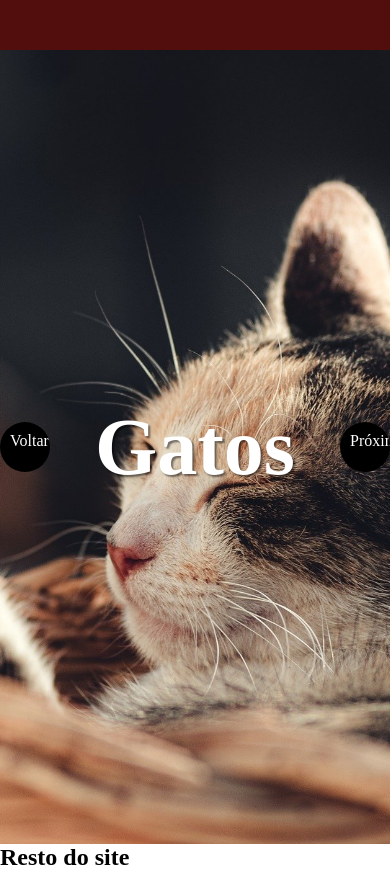
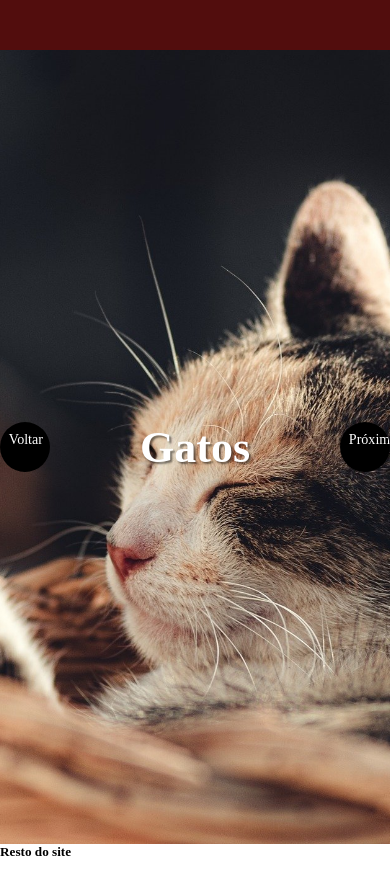
Before and after one commit to AndreFelsemburgh/Slider, a plain HTML site: page index.html in a window 390 px wide. Shown: the top 871 px of the page. Drawn offline with Linux system fonts and the light colour scheme.

Commit message:
testando media queries

```diff
--- a/css/style.css
+++ b/css/style.css
@@ -2,6 +2,10 @@
     margin: 0;
     padding: 0;
     box-sizing: border-box;
+}
+
+html {
+    font-size: 62,5%;
 }
 
 header {
@@ -41,10 +45,10 @@ header {
     width: 50px;
     height: 50px;
     overflow: hidden;
-    font-size: 16px;
+    font-size: 1.6rem;
     cursor: pointer;
     text-align: center;
-    padding: 10px;
+    padding: 1rem;
 }
 
 .slider--width {
@@ -80,3 +84,12 @@ header {
 .img3 {
     background-image: url('../imagens/cavalo.jpg');
 }
+
+
+
+
+@media screen and (max-width: 768px) {
+    html {
+        font-size: 55%;
+    }
+}
```
